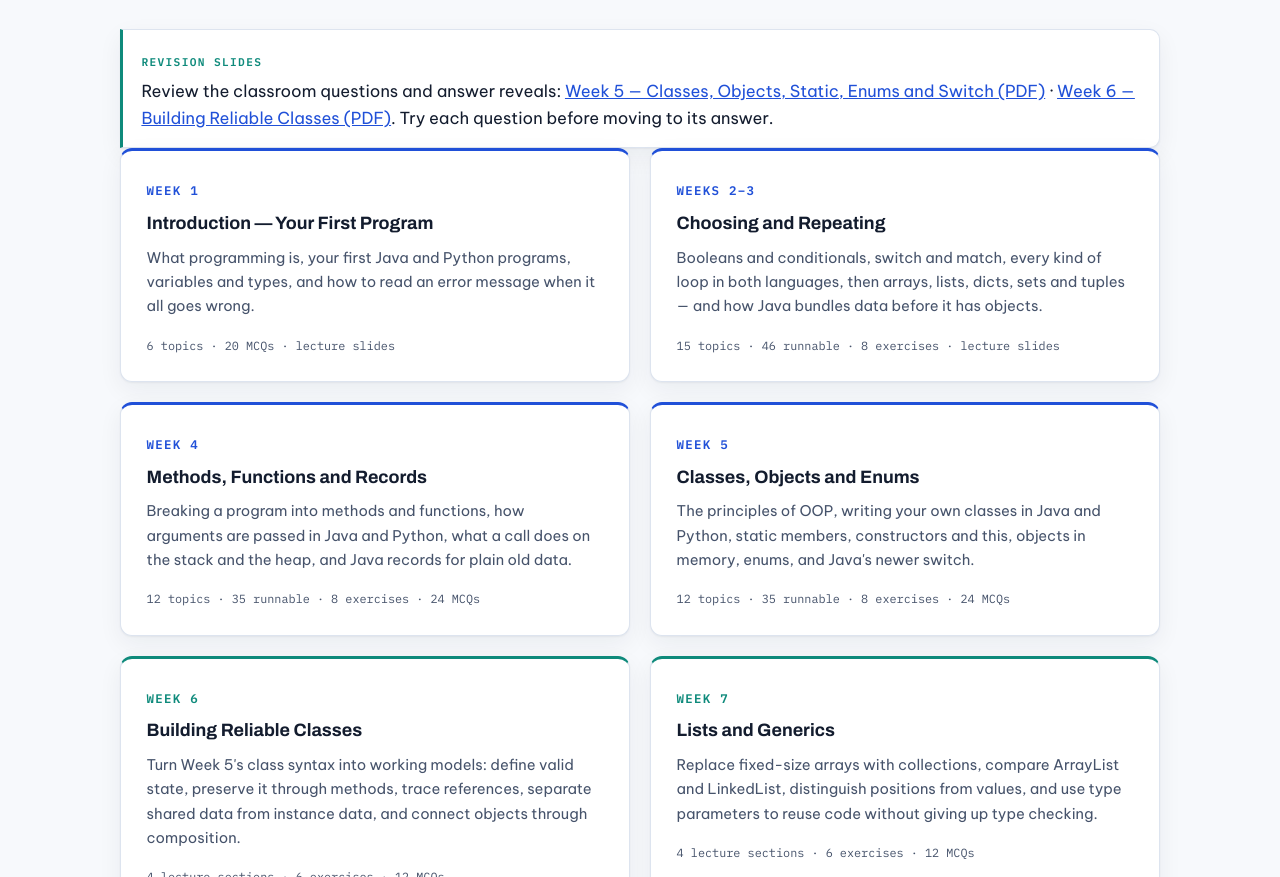
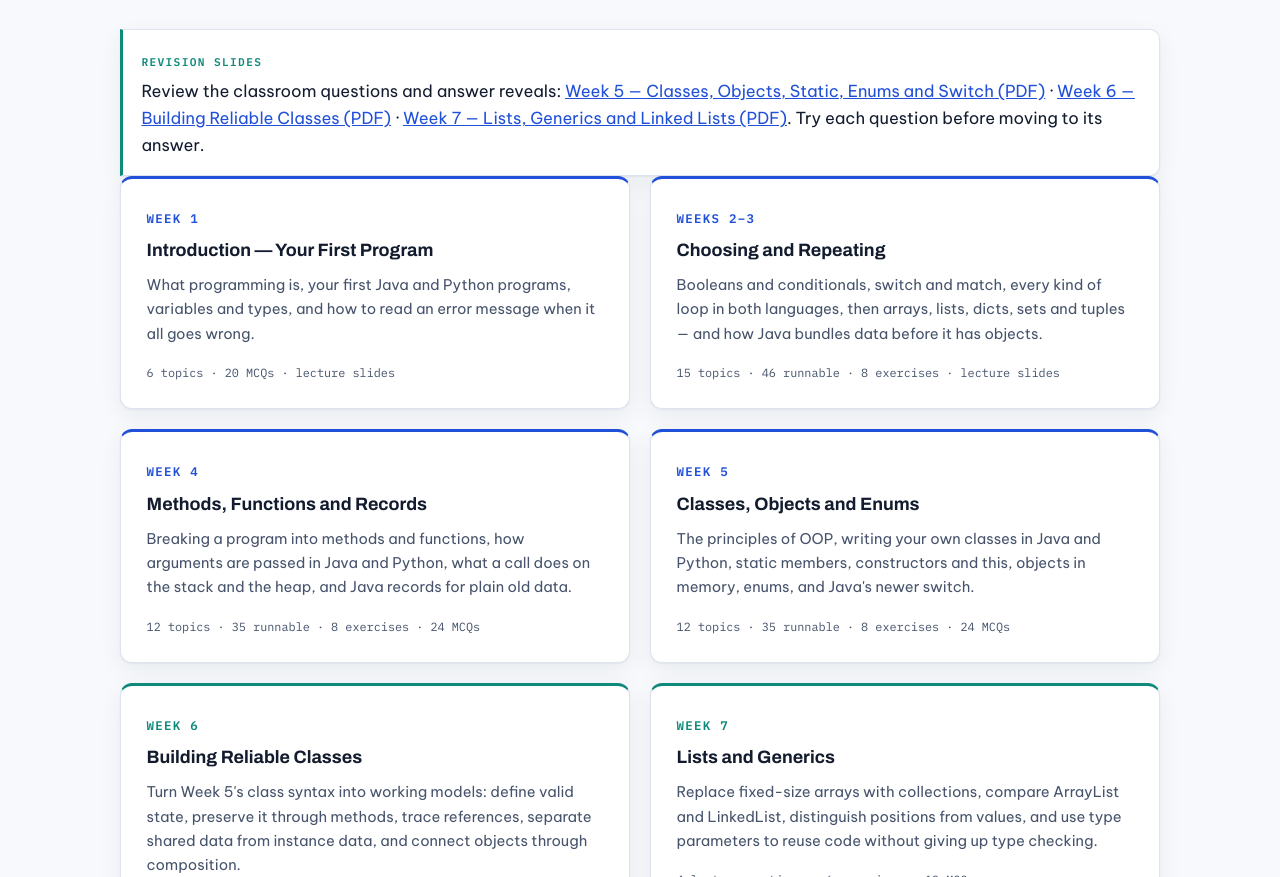
Before and after one commit to lexuanbach/41039, a plain HTML site: page index.html in a window 1280 px wide. Shown: the part 4780-5657 px from the top of the page. Drawn offline with Linux system fonts and the light colour scheme.

Commit message:
Link Week 7 revision slides from course homepage

```diff
--- a/index.html
+++ b/index.html
@@ -327,7 +327,7 @@
       </div>
       <div class="note tip" id="revision-slides">
         <span class="tag">Revision slides</span>
-        <p>Review the classroom questions and answer reveals: <a href="revision-slides/revision-week-5/revision-week-5.pdf">Week 5 — Classes, Objects, Static, Enums and Switch (PDF)</a> · <a href="revision-slides/revision-week-6/revision-week-6.pdf">Week 6 — Building Reliable Classes (PDF)</a>. Try each question before moving to its answer.</p>
+        <p>Review the classroom questions and answer reveals: <a href="revision-slides/revision-week-5/revision-week-5.pdf">Week 5 — Classes, Objects, Static, Enums and Switch (PDF)</a> · <a href="revision-slides/revision-week-6/revision-week-6.pdf">Week 6 — Building Reliable Classes (PDF)</a> · <a href="revision-slides/revision-week-7/revision-week-7.pdf">Week 7 — Lists, Generics and Linked Lists (PDF)</a>. Try each question before moving to its answer.</p>
       </div>
       <div class="materials-grid">
         <a class="mat-card" href="weeks/week-1.html">
```
